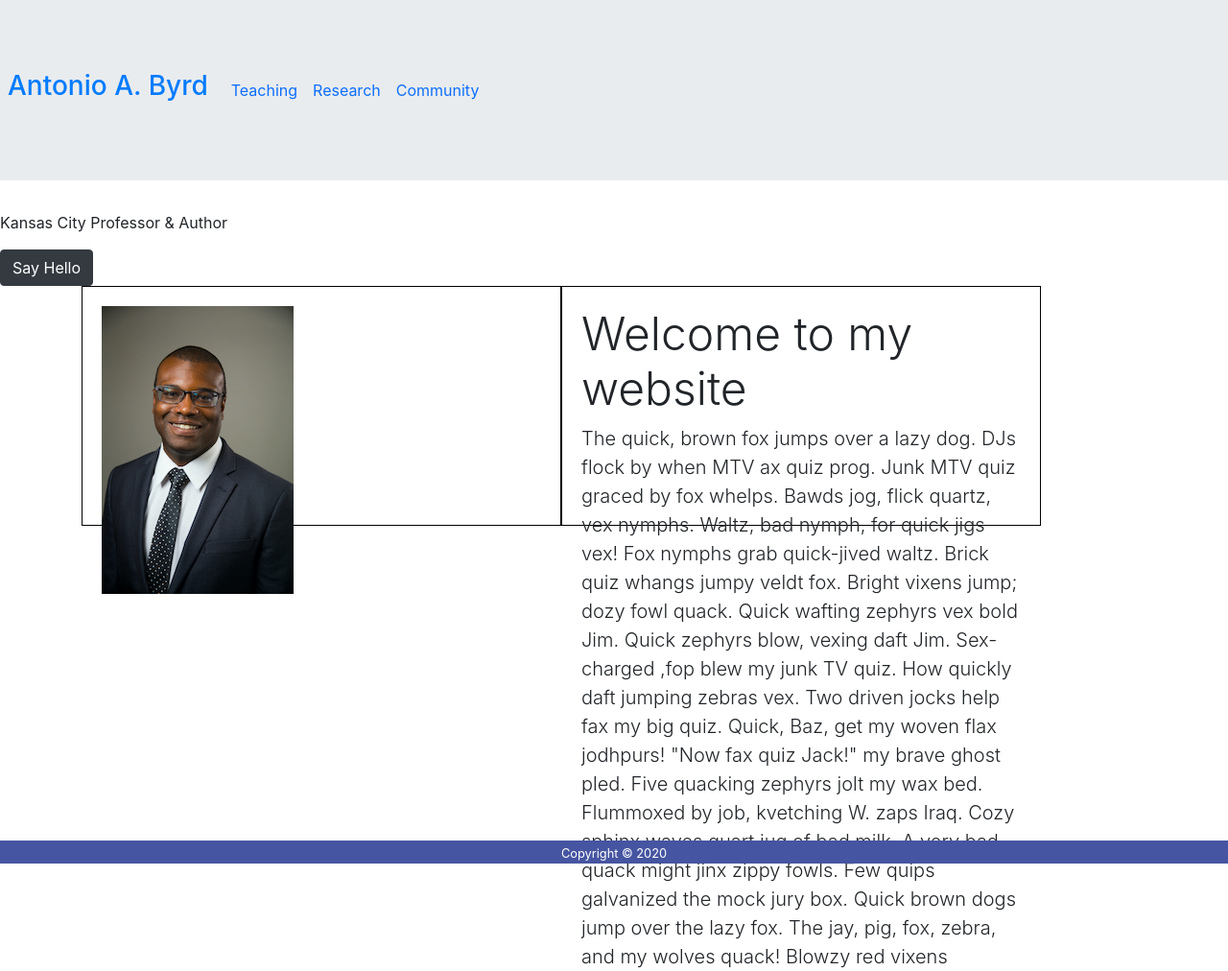
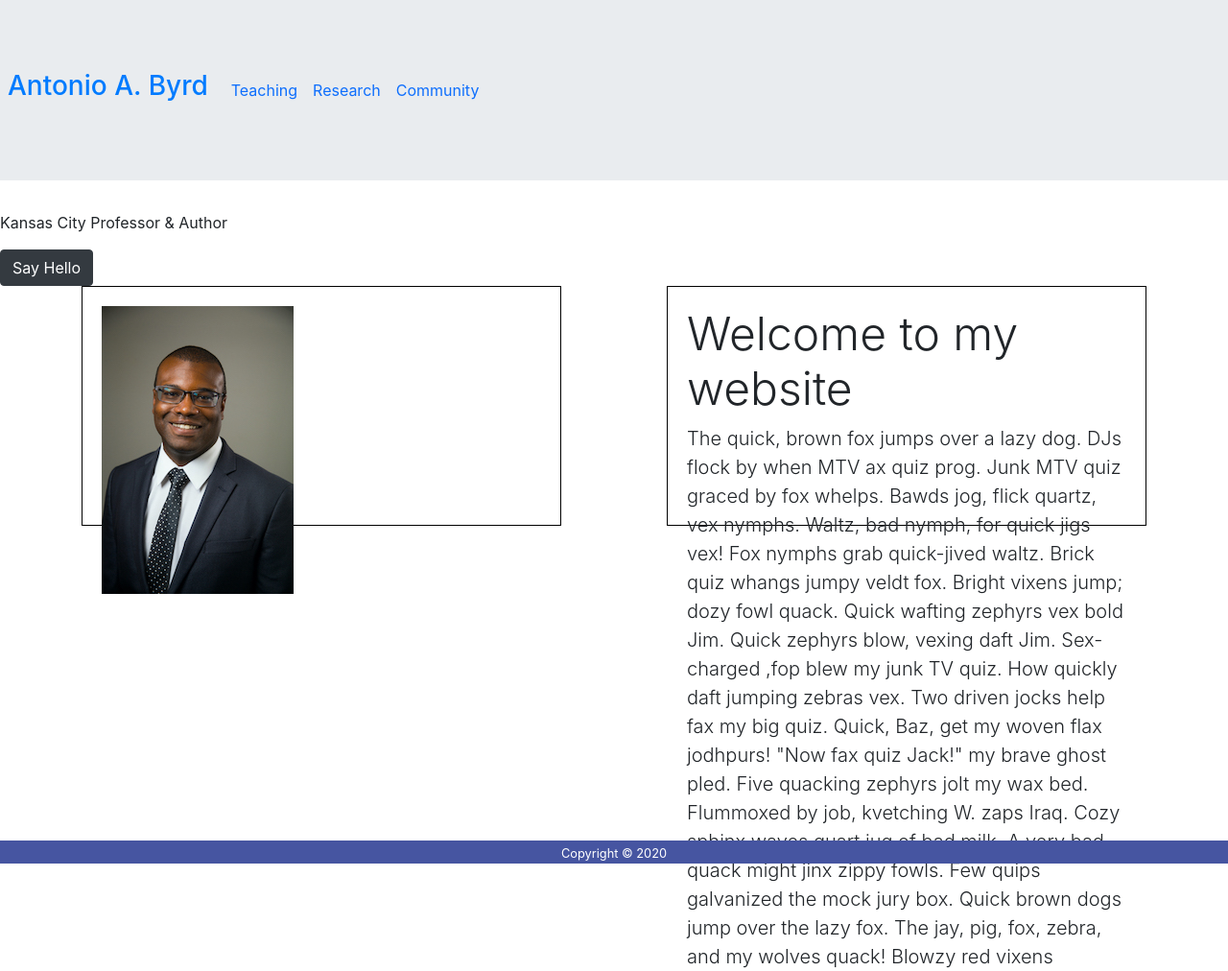
Before and after one commit to abyrd15/abyrd15.github.io, a Jekyll site: the page built from index.markdown, in a window 1280 px wide. Shown: the whole page at 96% size. Built offline with Jekyll 4.4.1, drawn with Linux system fonts in a browser that asks for light colours; nearby versions of some CDN libraries.

Commit message:
Created separate float

```diff
--- a/_includes/home/section_welcome.html
+++ b/_includes/home/section_welcome.html
@@ -2,11 +2,11 @@
     <section>
         <div class="container">
 
-            <div class="float-child">
+            <div class="float-left">
                 <img src="assets/css/images/Antonio Byrd Portrait-014-2807.jpg" class="img-fluid" alt="Image of Black man in suit">
             </div>
 
-            <div class="float-child">
+            <div class="float-right">
                 <h1 class="display-5">Welcome to my website</h1>
                 <p class="lead">The quick, brown fox jumps over a lazy dog. DJs flock by when MTV ax quiz prog. Junk MTV quiz graced by fox whelps. Bawds jog, flick quartz, vex nymphs. Waltz, bad nymph, for quick jigs vex! Fox nymphs grab quick-jived waltz. Brick quiz whangs jumpy veldt fox. Bright vixens jump; dozy fowl quack. Quick wafting zephyrs vex bold Jim. Quick zephyrs blow, vexing daft Jim. Sex-charged ,fop blew my junk TV quiz. How quickly daft jumping zebras vex. Two driven jocks help fax my big quiz. Quick, Baz, get my woven flax jodhpurs! "Now fax quiz Jack!" my brave ghost pled. Five quacking zephyrs jolt my wax bed. Flummoxed by job, kvetching W. zaps Iraq. Cozy sphinx waves quart jug of bad milk. A very bad quack might jinx zippy fowls. Few quips galvanized the mock jury box. Quick brown dogs jump over the lazy fox. The jay, pig, fox, zebra, and my wolves quack! Blowzy red vixens</p>
             </div>
--- a/assets/css/stylesheet.css
+++ b/assets/css/stylesheet.css
@@ -28,7 +28,16 @@
   padding: 20px;
 }
 
-.float-child {
+.float-left {
+  width: 100%;
+  float: left;
+  padding: 20px;
+  width:500px;
+  height:250px;
+  border:1px solid #000;
+}
+
+.float-right {
   width: 100%;
   float: left;
   padding: 20px;
```
